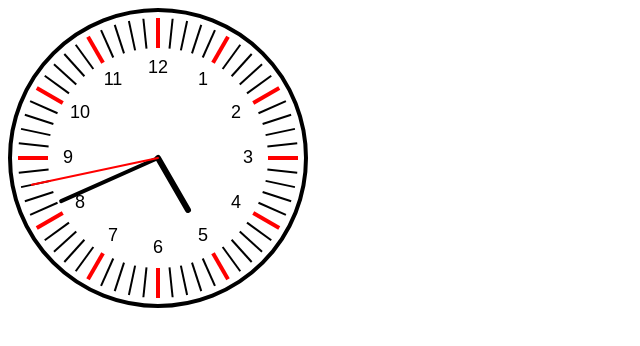
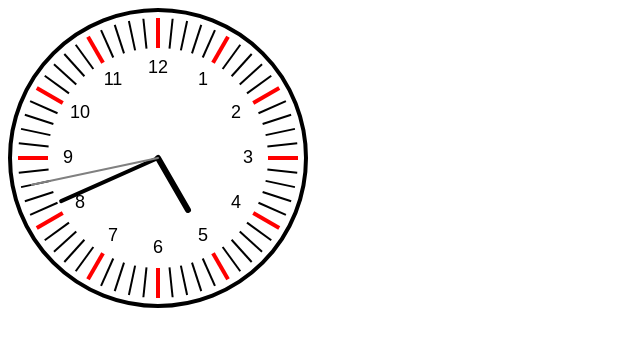
Before and after one commit to chen17694/block, a plain HTML site: page index.html in a window 1280 px wide. Shown: the full height of the page, 0-640 px from the left. Drawn offline with nearby package versions, Linux system fonts and the light colour scheme.

Commit message:
index.html

```diff
--- a/index.js
+++ b/index.js
@@ -21,7 +21,7 @@ function drawAllHands(ctx) {
     let hAngle = pi/180*(30*h);
     drawHand(hAngle, 60, 6, "black", ctx);
     drawHand(mAngle, 106, 4, "black", ctx);
-    drawHand(sAngle, 129, 2, "red", ctx);
+    drawHand(sAngle, 129, 2, "grey", ctx);
 }
 
 function drawHand(angle,len,width,color,ctx) {
```
Also changed, not shown: index.html (+1 -0 lines).
